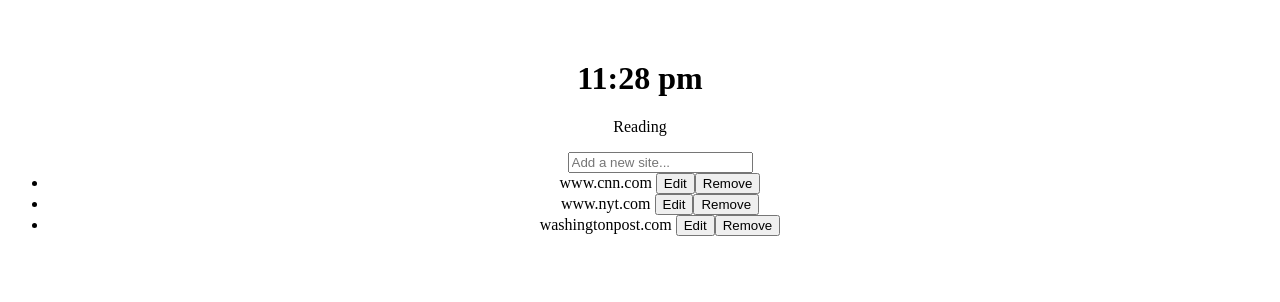
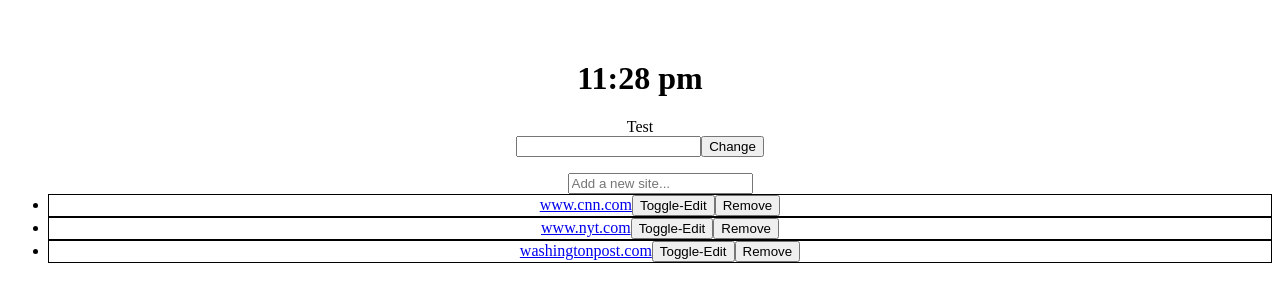
Before and after one commit to LiminalCrab/Startpage, a Vue app: page / in a window 1280 px wide. Shown: the top 302 px of the page. Built offline with nearby package versions, Linux system fonts and the light colour scheme.

Commit message:
You can change container title, and added href to components.

```diff
--- a/src/App.vue
+++ b/src/App.vue
@@ -2,7 +2,7 @@
   <div id="app">
   <!-- Injection goes here -->
     <time-component/>
-    <sites-list site-list-name="Reading"/>
+    <sites-list @changeLabel="setSiteLabel" :siteListLabel="siteListLabel_d"/>
   </div>
 </template>
 
@@ -12,6 +12,17 @@ import SitesList from './components/SiteList.vue'
 
 export default {
   name: 'App',
+  data(){
+      return {
+        siteListLabel_d: "Test"
+      };
+  },
+  methods: {
+    setSiteLabel(siteListLabel){
+      this.siteListLabel_d = siteListLabel;
+    },
+
+  },
   components: {
     TimeComponent,
     SitesList
--- a/src/components/Site.vue
+++ b/src/components/Site.vue
@@ -1,8 +1,8 @@
 <template>
 <div class="container">
     <li>
-        <span> {{ siteName }} <!-- array --> </span>
-        <button @click="doEdit() ; isHidden = !isHidden"> Edit </button>
+        <span><a :href="staticRef + siteName">{{ siteName }}</a> <!-- array {{ siteName }} --> </span>
+        <button @click="doEdit() ; isHidden = !isHidden"> Toggle-Edit </button>
         <button @click="$emit('site-remove')">Remove</button>
     </li>
     <form @submit.prevent="stopEdit()" v-if="!isHidden">
@@ -10,7 +10,6 @@
                 type="text"
                 v-model="newSiteName"
                 @blur="stopEdit()"
-                ref="fnewSite"
             />
         </form>
 </div>
@@ -28,6 +27,7 @@ export default {
     },
     props: {
         siteName: String,
+        staticRef: String,
     },
     methods: {
         doEdit(){
@@ -36,12 +36,11 @@ export default {
             } else {
                 this.newSiteName = this.siteName;
                 this.isEditable = true;
-                this.$nextTick(() => this.$refs.fnewSite.focus());
             }
         },
         stopEdit(){
             this.isEditable = false;
-            this.$emit("site-edit", this.newSiteName)
+            this.$emit("edit-el", this.newSiteName)
         }
 
     }
@@ -50,5 +49,8 @@ export default {
 
 
 <style scoped>
+.container{
+    border: 1px solid;
+}
 
 </style>
--- a/src/components/SiteList.vue
+++ b/src/components/SiteList.vue
@@ -1,16 +1,23 @@
 <template>
    <div class="container">
-       {{ siteListName }}
+        {{  siteListLabel }}
+       <form @submit.prevent="changeLabel()">
+           <input
+           type="text"
+           v-model="siteListLabel_d"
+           />
+           <button @click="changeLabel"> Change </button>
+        </form>
 
        <ul>
            <create-site @on-new-site="addSite($event)" />
-
            <site
            v-for="(site, index) in sites"
            :key="index"
            :siteName="site.siteName"
+           :staticRef="site.staticRef"
            @site-remove="removeSite(site)"
-           @site-edit="editSite(site, $event)"
+           @edit-el="editSite(site, $event)"
            />
       </ul>
     </div>
@@ -24,19 +31,22 @@ import createSite from "./CreateSite.vue"
 export default {
     name: "site-list",
     props: {
-        siteListName: String,
+        siteListLabel: String,
     },
     data(){
         return {
-            sites: [ { siteName: "www.cnn.com" },
-                     { siteName: "www.nyt.com" },
-                     { siteName: "washingtonpost.com" }
+            sites: [ { staticRef: "https://", siteName: "www.cnn.com" },
+                     { staticRef: "https://", siteName: "www.nyt.com" },
+                     { staticRef: "https://", siteName: "washingtonpost.com" }
             ],
+            // Shouldn't edit props so I made this which is based off
+            // the value of the prop but not using the prop directly.
+            siteListLabel_d: ""
         };
     },
     methods: {
         addSite(newSite){
-            this.sites.push({ siteName: newSite });
+            this.sites.push({ staticRef: "https://", siteName: newSite });
         },
         // create a new array (callback)
         removeSite(removedSite){
@@ -44,6 +54,10 @@ export default {
         },
         editSite(site, newSiteName){
             site.siteName = newSiteName;
+        },
+        changeLabel(){
+            this.$emit("changeLabel", this.siteListLabel_d);
+            //this.siteListLabel = this.siteListLabel_d
         }
     },
     components: { Site, createSite }
```
